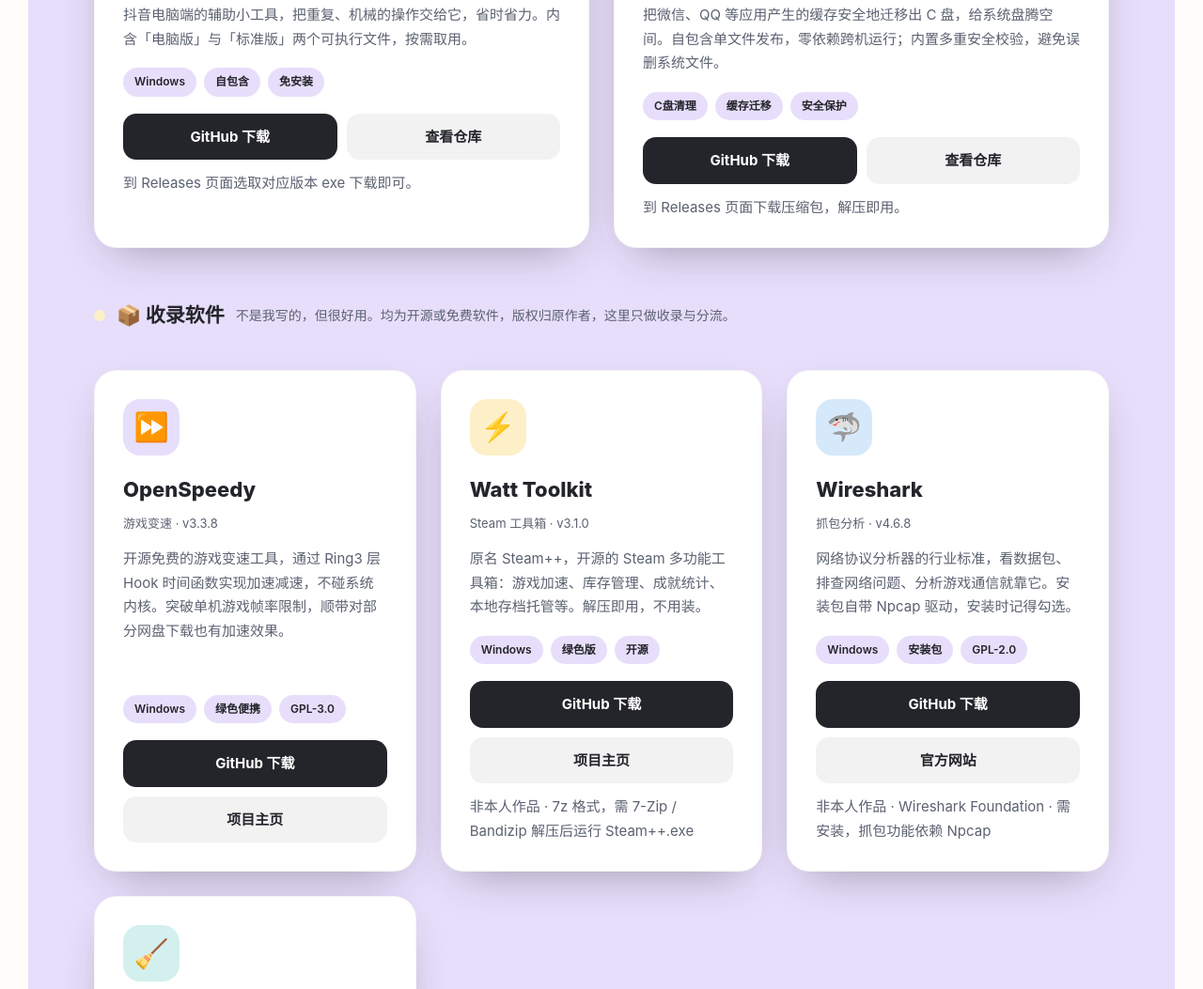
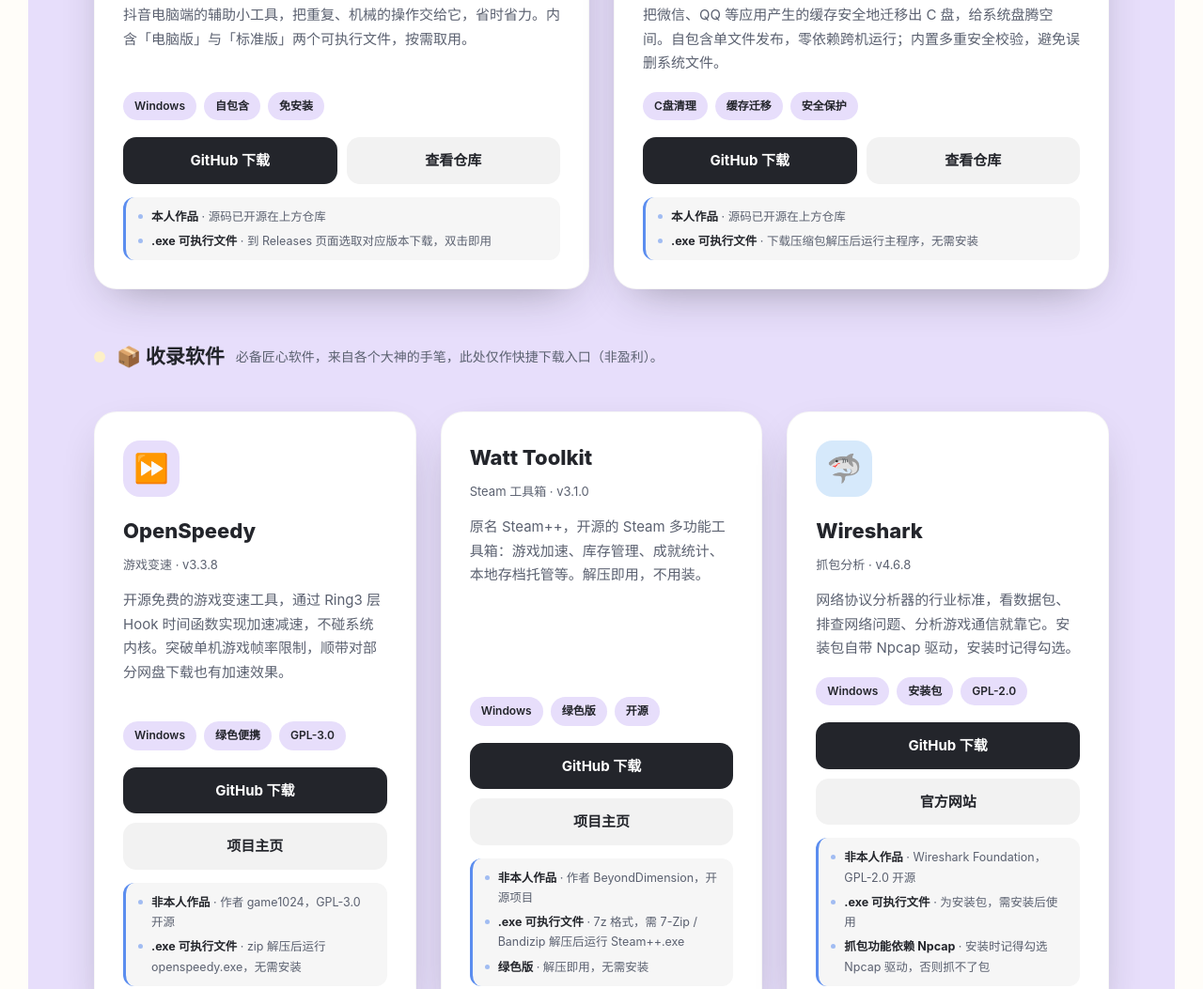
Before and after one commit to goutuo4588/tools, a plain HTML site: page index.html in a window 1280 px wide. Shown: the part 2025-3078 px from the top of the page at 94% size. Drawn offline with Linux system fonts and the light colour scheme.

Commit message:
每个软件条目补充分类提示项；替换收录专区说明文案

```diff
--- a/index.html
+++ b/index.html
@@ -133,7 +133,11 @@
   .dl-main:hover{background:#000}
   .dl-sub{background:rgba(35,37,43,.06);color:var(--ink)}
   .dl-sub:hover{background:rgba(35,37,43,.12)}
-  .soon{font-size:12px;color:var(--ink-soft);margin-top:12px}
+  .note{list-style:none;margin:14px 0 0;padding:10px 13px;border-radius:12px;background:rgba(35,37,43,.04);border-left:3px solid var(--accent-2)}
+  .note li{position:relative;padding-left:14px;font-size:12.5px;line-height:1.7;color:var(--ink-soft)}
+  .note li+li{margin-top:5px}
+  .note li::before{content:"";position:absolute;left:0;top:8px;width:5px;height:5px;border-radius:50%;background:var(--accent-2);opacity:.55}
+  .note b{color:var(--ink);font-weight:700}
 
   /* ============ 联系（大色块·天空） ============ */
   .contact{background:var(--c-sky);border-radius:var(--radius);margin:clamp(20px,4vw,40px) clamp(10px,3vw,30px) 0}
@@ -248,7 +252,10 @@
           <a class="dl dl-main" href="https://github.com/goutuo4588/tools/releases/tag/douyin-helper-v1.0" target="_blank" rel="noopener">GitHub 下载</a>
           <a class="dl dl-sub" href="https://github.com/goutuo4588/tools" target="_blank" rel="noopener">查看仓库</a>
         </div>
-        <p class="soon">到 Releases 页面选取对应版本 exe 下载即可。</p>
+        <ul class="note">
+          <li><b>本人作品</b> · 源码已开源在上方仓库</li>
+          <li><b>.exe 可执行文件</b> · 到 Releases 页面选取对应版本下载，双击即用</li>
+        </ul>
       </article>
 
       <!-- 工具 2：CDriveCleanup -->
@@ -266,7 +273,10 @@
           <a class="dl dl-main" href="https://github.com/goutuo4588/tools/releases/tag/cdrivecleanup-v1.0" target="_blank" rel="noopener">GitHub 下载</a>
           <a class="dl dl-sub" href="https://github.com/goutuo4588/tools" target="_blank" rel="noopener">查看仓库</a>
         </div>
-        <p class="soon">到 Releases 页面下载压缩包，解压即用。</p>
+        <ul class="note">
+          <li><b>本人作品</b> · 源码已开源在上方仓库</li>
+          <li><b>.exe 可执行文件</b> · 下载压缩包解压后运行主程序，无需安装</li>
+        </ul>
       </article>
 
     </div>
@@ -275,7 +285,7 @@
     <div class="subhead">
       <span class="sub-dot" style="background:var(--c-butter)"></span>
       <h3>📦 收录软件</h3>
-      <p>不是我写的，但很好用。均为开源或免费软件，版权归原作者，这里只做收录与分流。</p>
+      <p>必备匠心软件，来自各个大神的手笔，此处仅作快捷下载入口（非盈利）。</p>
     </div>
 
     <div class="tool-grid">
@@ -295,11 +305,14 @@
           <a class="dl dl-main" href="https://github.com/goutuo4588/tools/releases/tag/openspeedy-v3.3.8" target="_blank" rel="noopener">GitHub 下载</a>
           <a class="dl dl-sub" href="https://github.com/game1024/OpenSpeedy" target="_blank" rel="noopener">项目主页</a>
         </div>
+        <ul class="note">
+          <li><b>非本人作品</b> · 作者 game1024，GPL-3.0 开源</li>
+          <li><b>.exe 可执行文件</b> · zip 解压后运行 openspeedy.exe，无需安装</li>
+        </ul>
       </article>
 
       <!-- 收录 2：Watt Toolkit -->
       <article class="tool">
-        <div class="tool-icon" style="background:var(--c-butter)">⚡</div>
         <h3>Watt Toolkit</h3>
         <div class="ver">Steam 工具箱 · v3.1.0</div>
         <p>原名 Steam++，开源的 Steam 多功能工具箱：游戏加速、库存管理、成就统计、本地存档托管等。解压即用，不用装。</p>
@@ -312,7 +325,11 @@
           <a class="dl dl-main" href="https://github.com/goutuo4588/tools/releases/tag/watt-toolkit-v3.1.0" target="_blank" rel="noopener">GitHub 下载</a>
           <a class="dl dl-sub" href="https://github.com/BeyondDimension/SteamTools" target="_blank" rel="noopener">项目主页</a>
         </div>
-        <p class="soon">非本人作品 · 7z 格式，需 7-Zip / Bandizip 解压后运行 Steam++.exe</p>
+        <ul class="note">
+          <li><b>非本人作品</b> · 作者 BeyondDimension，开源项目</li>
+          <li><b>.exe 可执行文件</b> · 7z 格式，需 7-Zip / Bandizip 解压后运行 Steam++.exe</li>
+          <li><b>绿色版</b> · 解压即用，无需安装</li>
+        </ul>
       </article>
 
       <!-- 收录 3：Wireshark -->
@@ -330,7 +347,11 @@
           <a class="dl dl-main" href="https://github.com/goutuo4588/tools/releases/tag/wireshark-v4.6.8" target="_blank" rel="noopener">GitHub 下载</a>
           <a class="dl dl-sub" href="https://www.wireshark.org/" target="_blank" rel="noopener">官方网站</a>
         </div>
-        <p class="soon">非本人作品 · Wireshark Foundation · 需安装，抓包功能依赖 Npcap</p>
+        <ul class="note">
+          <li><b>非本人作品</b> · Wireshark Foundation，GPL-2.0 开源</li>
+          <li><b>.exe 可执行文件</b> · 为安装包，需安装后使用</li>
+          <li><b>抓包功能依赖 Npcap</b> · 安装时记得勾选 Npcap 驱动，否则抓不了包</li>
+        </ul>
       </article>
 
       <!-- 收录 4：Geek Uninstaller -->
@@ -348,7 +369,11 @@
           <a class="dl dl-main" href="https://github.com/goutuo4588/tools/releases/tag/geek-uninstaller-portable" target="_blank" rel="noopener">GitHub 下载</a>
           <a class="dl dl-sub" href="https://geekuninstaller.com/" target="_blank" rel="noopener">官方网站</a>
         </div>
-        <p class="soon">非本人作品 · 免费软件（非开源）· 双击即用，卸载系统组件前请谨慎</p>
+        <ul class="note">
+          <li><b>非本人作品</b> · 免费软件（非开源），版权归原作者</li>
+          <li><b>.exe 可执行文件</b> · 单文件，双击即用免安装</li>
+          <li><b>卸载系统组件前请谨慎清理</b> · 误删系统文件可能导致系统异常</li>
+        </ul>
       </article>
 
     </div>
```
